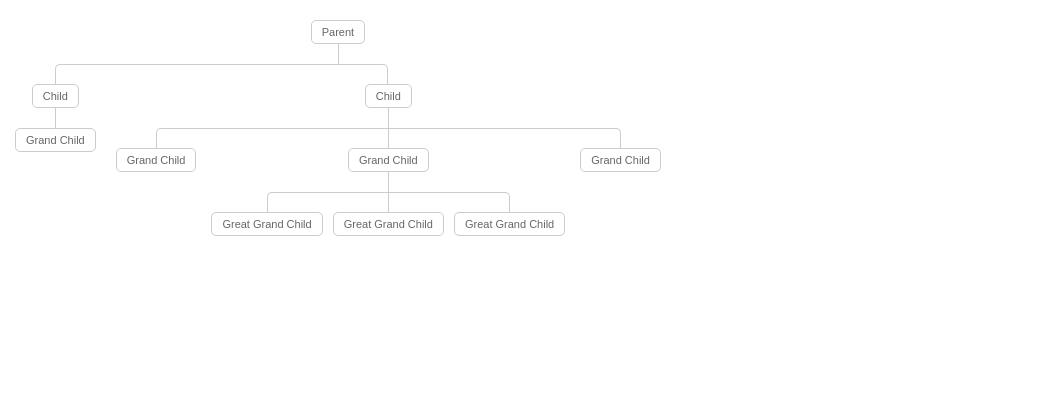
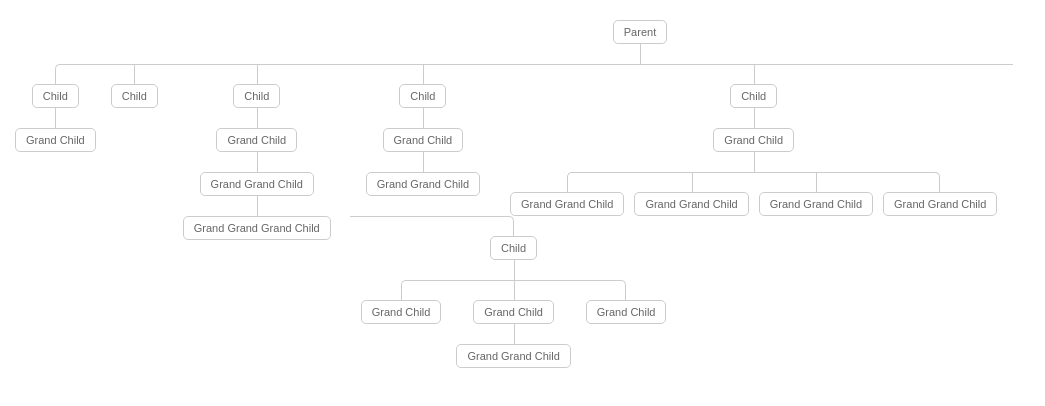
Before and after one commit to mesolaries/html-connect, a plain HTML site: page index.html in a window 1280 px wide. Shown: the whole page, without its empty margins (0-1045 px from the left). Drawn offline with Linux system fonts and the light colour scheme.

Commit message:
Added comments

```diff
--- a/index.html
+++ b/index.html
@@ -16,7 +16,7 @@ The markup will be simple nested lists
 
     <div class="tree">
         <!-- Simple tree -->
-        <ul>
+        <!-- <ul>
             <li>
                 <a href="#">Parent</a>
                 <ul>
@@ -51,72 +51,66 @@ The markup will be simple nested lists
                     </li>
                 </ul>
             </li>
-    </ul>
+        </ul> -->
 
         <!-- Complex tree -->
-        <!-- <ul>
+        <ul>
             <li><a>Parent</a>
                 <ul>
-                    <li><a>bvcbvcb</a></li>
-                    <li><a>Child 1</a>
+                    <li><a>Child</a>
                         <ul>
-                            <li><a>sdfdsf</a></li>
+                            <li><a>Grand Child</a></li>
                         </ul>
                     </li>
-                    <li><a>Child 2 1</a></li>
-                    <li><a>cvbvcb</a></li>
-                    <li><a>cvcx</a>
+                    <li><a>Child</a></li>
+                    <li><a>Child</a>
                         <ul>
-                            <li><a>knkkll</a>
+                            <li><a>Grand Child</a>
                                 <ul>
-                                    <li><a>jl;;,,,nmm</a>
+                                    <li><a>Grand Grand Child</a>
                                         <ul>
-                                            <li><a>ukkjnkjmn</a></li>
+                                            <li><a>Grand Grand Grand Child</a></li>
                                         </ul>
                                     </li>
                                 </ul>
                             </li>
                         </ul>
                     </li>
-                    <li><a>cvcxv</a></li>
-                    <li><a>dsfdsfdfds</a>
+                    <li><a>Child</a>
                         <ul>
-                            <li><a>fdsfdsf</a>
+                            <li><a>Grand Child</a>
                                 <ul>
-                                    <li><a>dsfsdf</a></li>
+                                    <li><a>Grand Grand Child</a></li>
                                 </ul>
                             </li>
                         </ul>
                     </li>
-                    <li><a>dsfsdfsdfsdfdsf</a>
+                    <li><a>Child</a>
                         <ul>
-                            <li><a>sdfdsfuhfdhdfngvdfdfm vmf
-                                    bjkngvdfnjkvndfmvnfdnvmf</a>
+                            <li><a>Grand Child</a>
                                 <ul>
-                                    <li><a>dsfsdf</a></li>
-                                    <li><a>fdsfsdfdsf</a></li>
-                                    <li><a>sadasds</a></li>
-                                    <li><a>sdsad</a></li>
-                                    <li><a>sdsfsdf</a></li>
+                                    <li><a>Grand Grand Child</a></li>
+                                    <li><a>Grand Grand Child</a></li>
+                                    <li><a>Grand Grand Child</a></li>
+                                    <li><a>Grand Grand Child</a></li>
                                 </ul>
                             </li>
                         </ul>
                     </li>
-                    <li><a>efdsgs</a></li>
-                    <li><a>egimçfçldçdlfgçlfgçlfdgçlfdlçgçldfgçldgçllçhgfçfgh</a>
+                    <li><a>Child</a>
                         <ul>
-                            <li><a>asdasd</a></li>
-                            <li><a>dsfdsf</a>
+                            <li><a>Grand Child</a></li>
+                            <li><a>Grand Child</a>
                                 <ul>
-                                    <li><a>dads</a></li>
+                                    <li><a>Grand Grand Child</a></li>
                                 </ul>
                             </li>
-                            <li><a>sdsfsdf</a></li>
+                            <li><a>Grand Child</a></li>
                         </ul>
                     </li>
                 </ul>
             </li>
-        </ul> -->
+        </ul>
     </div>
 
     <script src="functions.js"></script>
```
Also changed, not shown: app.js (+31 -2 lines), functions.js (+8 -0 lines), 1 other file. Lines whose indentation alone changed are shown as unchanged.
